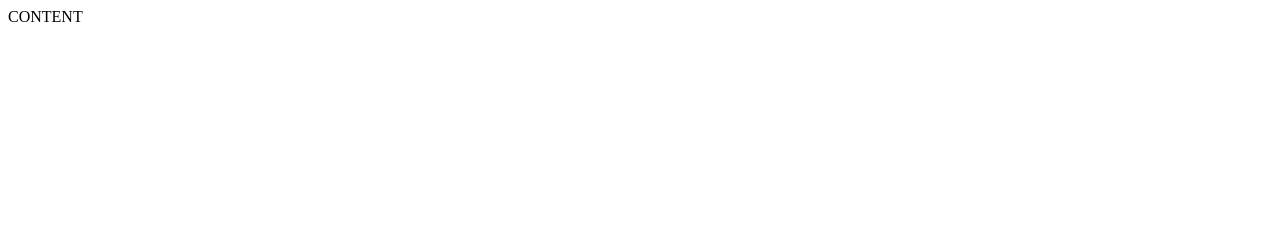
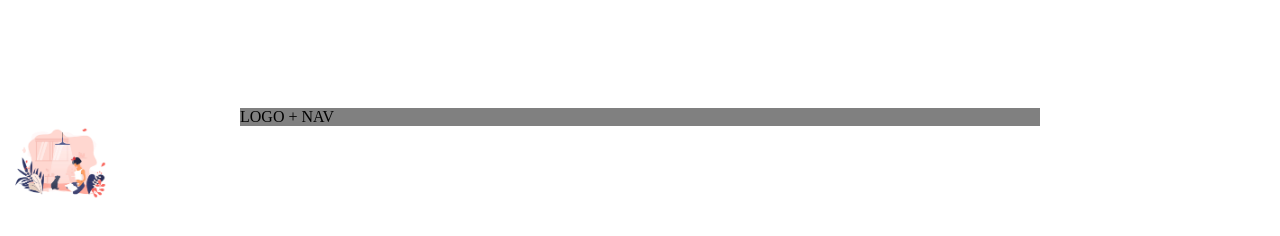
Before and after one commit to PoPe-git/03-katukas, a website: page index.html in a window 1280 px wide. Drawn offline with Linux system fonts and the light colour scheme.

Commit message:
epty README

```diff
--- a/index.html
+++ b/index.html
@@ -5,9 +5,34 @@
     <meta http-equiv="X-UA-Compatible" content="IE=edge">
     <meta name="viewport" content="width=device-width, initial-scale=1.0">
     <title>Happy weekend</title>
+    <link rel="shortcut icon" href="favicon.ico" type="image/x-icon">
+    <style>
+        header {
+            display: inline-block;
+            width: 800px;
+            margin-top: 100px;
+            margin-left: calc((100% - 800px) / 2);
+            background-color: grey;
+            /* margin-spacing */
+        }
+
+        img {
+            width: 100px;
+            float: left;
+        }
+
+    </style>
 </head>
 <body>
-    CONTENT
+<header>
+    LOGO + NAV
+</header>
+<main>
+    <div>
+        <img src="./img/main-image.png" alt="">
+    </div>
+</main>
+
 </body>
 <!-- TODO: tekstas -->
 <!-- TODO: logas -->
```
Also changed, not shown: README.md (added), img/Favicon.png (added), img/broken-logo.png.
